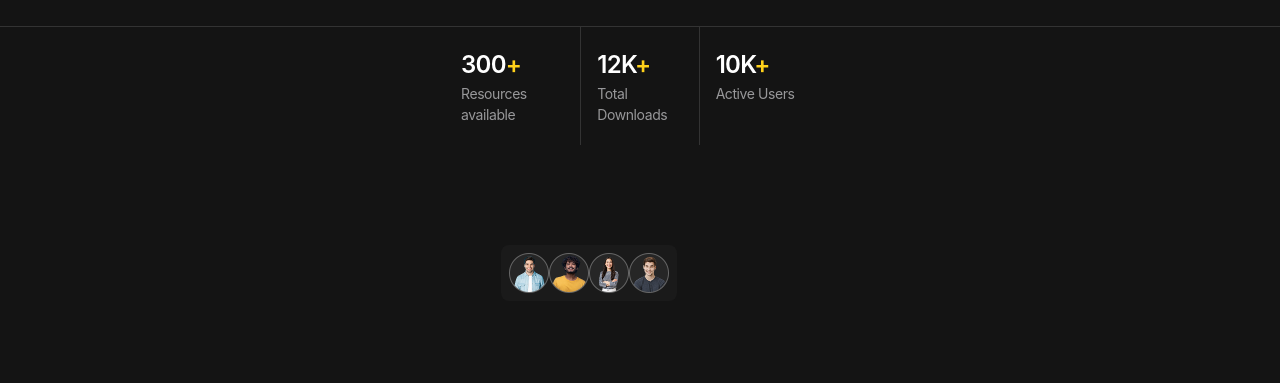
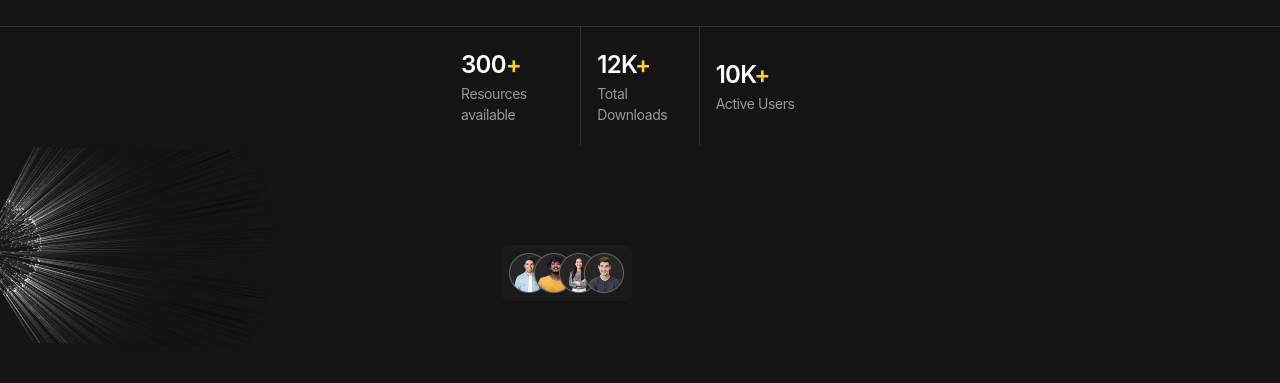
Before and after one commit to sakadziartem7-wq/future-tech, a website: page src/index.html in a window 1280 px wide. Shown: the part 373-756 px from the top of the page. Drawn offline with nearby package versions, Linux system fonts and the light colour scheme; files that its build step writes are made by us from their sources.

Commit message:
Initial commit

```diff
--- a/src/index.html
+++ b/src/index.html
@@ -72,6 +72,7 @@
                         </li>
                     </ul>
                 </div>
+                    <img src="assets/images/hero/Abstract Design.png" class="hero__abstract" alt="">
                 <div class="hero__resources">
                     <div class="hero__avatars">
                         <img src="assets/images/hero/avatar-1.png" class="hero__img" alt="">
--- a/src/scss/sections/hero.scss
+++ b/src/scss/sections/hero.scss
@@ -4,8 +4,6 @@
 .hero {
     position: relative;
     padding-top: 40px;
-    padding-bottom: 30px;
-
 
     &__hr {
         position: absolute;
@@ -52,7 +50,7 @@
 
 
     &__list {
-        display: flex;
+         @include flex(flex-start, center, 0);
     }
 
     &__item {
@@ -100,7 +98,6 @@
     }
 
     &__resources {
-        position: relative;
         background: $dark-10;
         border-radius: 8px;
         width: fit-content;
@@ -114,8 +111,23 @@
         @include flex(flex-start, center, 0);
     }
 
+      &__abstract {
+        position: absolute;
+        top: 371px;
+        left: -22px;
+        z-index: -1;
+    }
+
     &__img {
         min-width: 40px;
         height: 40px;
+
+          &:nth-child(2n) {
+            margin-left: -15px;
+          }
+
+             &:nth-child(3n) {
+            margin-left: -15px;
+          }
     }
 }
```
Also changed, not shown: src/assets/icons.svg.
